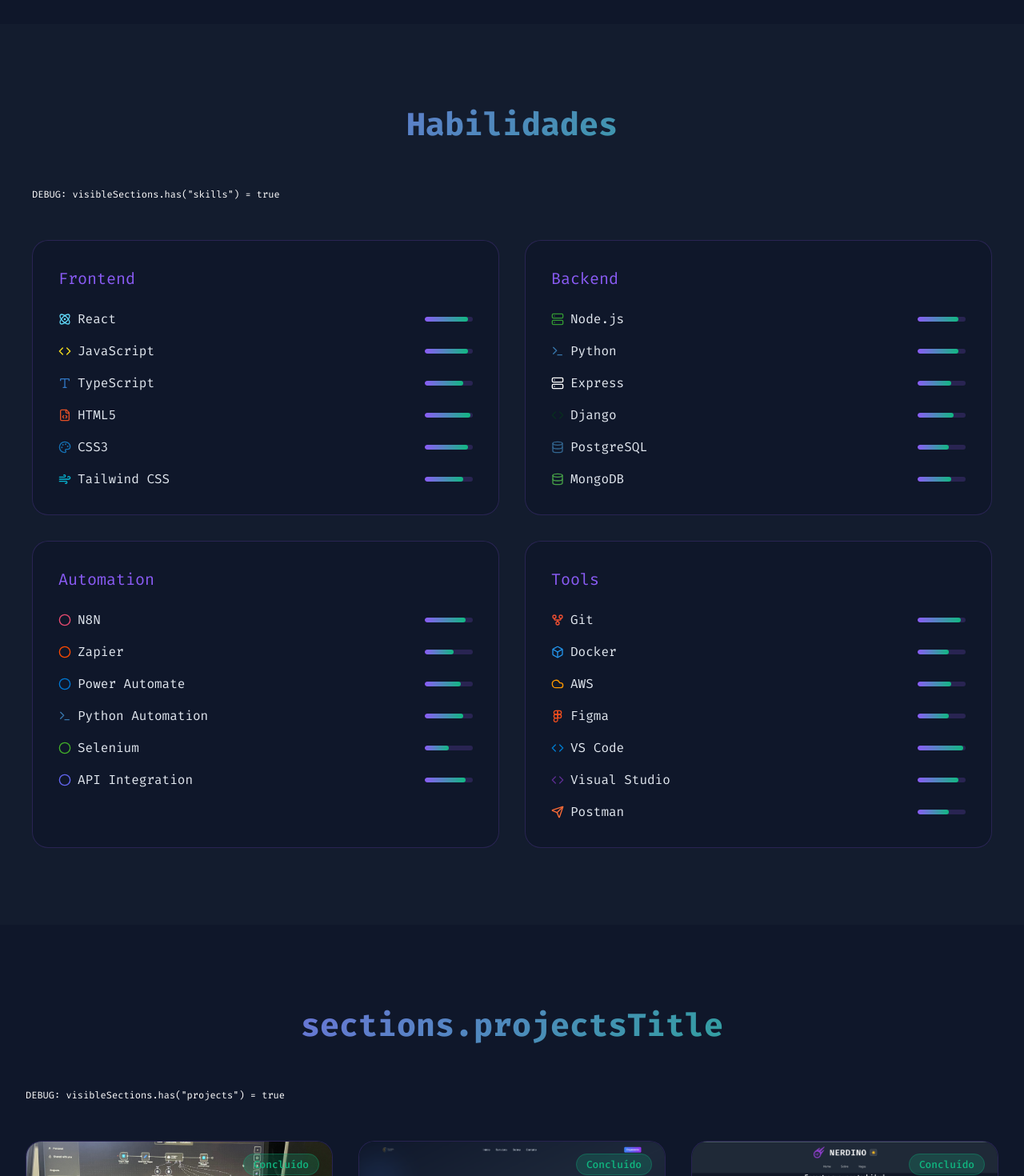
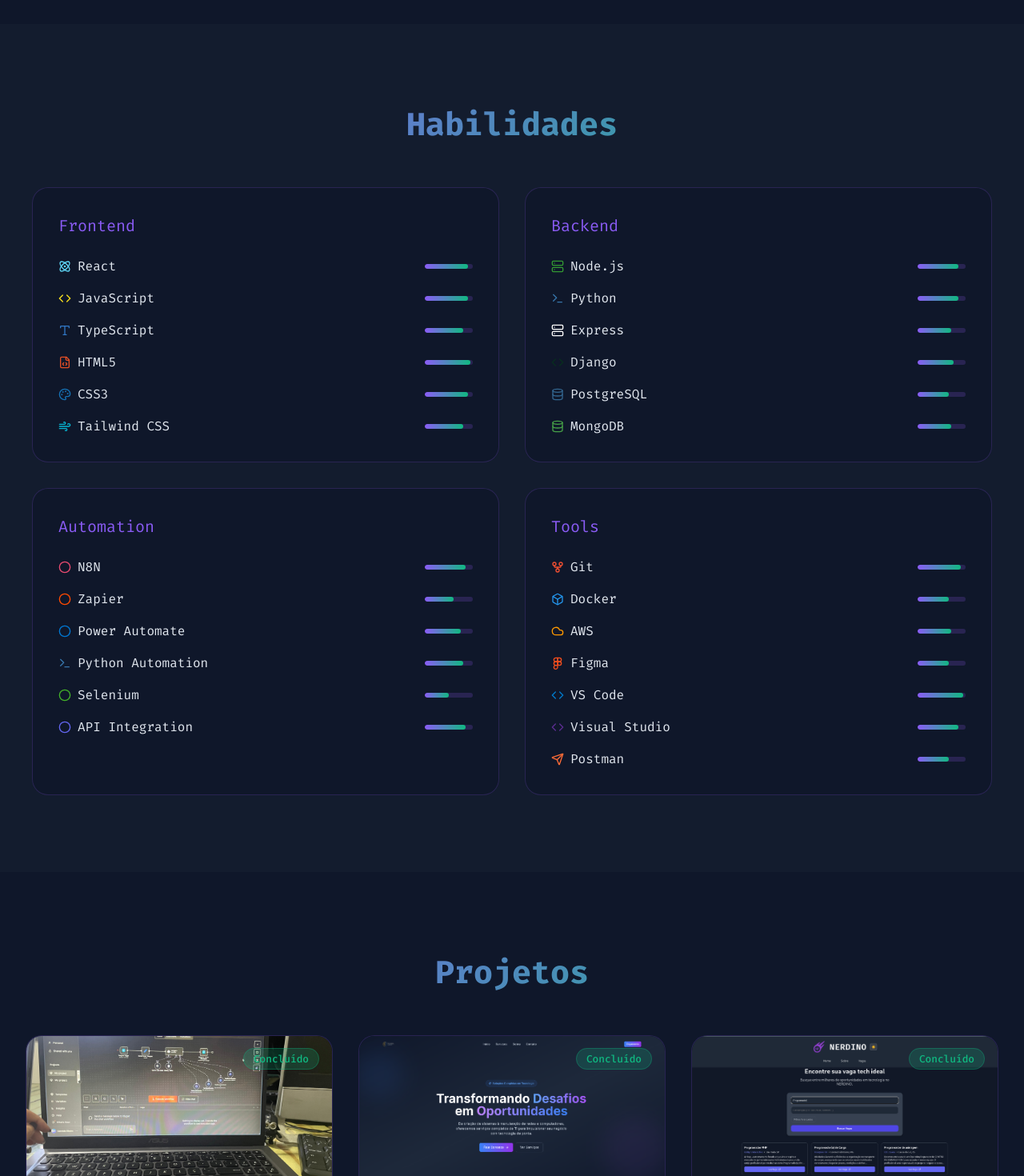
Before and after one commit to Gaab-elle/Portfolio-Gabi, a React (Vite) app: page / in a window 1280 px wide. Shown: the part 2020-3490 px from the top of the page at 80% size. Built offline with nearby package versions, Linux system fonts and the light colour scheme.

Commit message:
🔧 Fix: Corrige tradução 'projectsTitle' + remove debug info

```diff
--- a/src/components/sections/Projects.jsx
+++ b/src/components/sections/Projects.jsx
@@ -17,10 +17,6 @@
                 <h2 className="section-title">
                     {t('sections.projectsTitle')}
                 </h2>
-                {/* Debug info */}
-                <div style={{color: 'white', fontSize: '12px', marginBottom: '10px'}}>
-                    DEBUG: visibleSections.has("projects") = {visibleSections.has("projects") ? 'true' : 'false'}
-                </div>
 
                 <div className="projects-grid">
                     {projectsData.map((project, index) => {
--- a/src/components/sections/Skills.jsx
+++ b/src/components/sections/Skills.jsx
@@ -7,12 +7,8 @@
   const { t } = useI18n();
   return (
     <section id="skills" ref={sectionRef} className="modern-skills">
-      <div className="skills-container">
-        <h2 className="section-title">{t('sections.skillsTitle')}</h2>
-        {/* Debug info */}
-        <div style={{color: 'white', fontSize: '12px', marginBottom: '10px'}}>
-          DEBUG: visibleSections.has("skills") = {visibleSections.has("skills") ? 'true' : 'false'}
-        </div>
+            <div className="skills-container">
+                <h2 className="section-title">{t('sections.skillsTitle')}</h2>
         <div className="skills-grid">
           {Object.entries(skillsData).map(
             ([category, skills], categoryIndex) => (
@@ -21,7 +17,7 @@
                 className={`skill-category ${
                   visibleSections.has("skills")
                     ? "opacity-100 translate-y-0"
-                    : "opacity-100 translate-y-0"
+                    : "opacity-0 translate-y-10"
                 }`}
                 style={{
                   transitionDelay: `${categoryIndex * 200}ms`,
@@ -45,7 +41,7 @@
                           style={{
                             width: visibleSections.has("skills")
                               ? `${skill.level}%`
-                              : `${skill.level}%`,
+                              : "0%",
                           }}
                         ></div>
                       </div>
--- a/src/i18n/i18n.jsx
+++ b/src/i18n/i18n.jsx
@@ -17,7 +17,7 @@
     sections: {
       aboutTitle: "Sobre Mim",
       skillsTitle: "Habilidades",
-      projects: "Projetos",
+      projectsTitle: "Projetos",
       contactTitle: "Vamos Conversar?",
       contactSubtitle:
         "Estou sempre aberta a novas oportunidades e projetos interessantes. Entre em contato comigo!",
@@ -71,7 +71,7 @@
     sections: {
       aboutTitle: "About Me",
       skillsTitle: "Skills",
-      projects: "Projects",
+      projectsTitle: "Projects",
       contactTitle: "Let's Talk?",
       contactSubtitle:
         "I'm always open to new opportunities and interesting projects. Get in touch!",
@@ -125,7 +125,7 @@
     sections: {
       aboutTitle: "Sobre mí",
       skillsTitle: "Habilidades",
-      projects: "Proyectos",
+      projectsTitle: "Proyectos",
       contactTitle: "¿Hablamos?",
       contactSubtitle:
         "Siempre estoy abierta a nuevas oportunidades y proyectos interesantes. ¡Contáctame!",
--- a/src/styles/modern.css
+++ b/src/styles/modern.css
@@ -902,11 +902,6 @@
   }
 
   /* Force content visibility */
-  .skill-category,
-  .project-card {
-    opacity: 1 !important;
-    transform: translateY(0) !important;
-  }
 }
 
 @media (max-width: 480px) {
```
